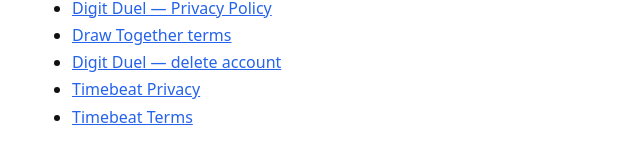
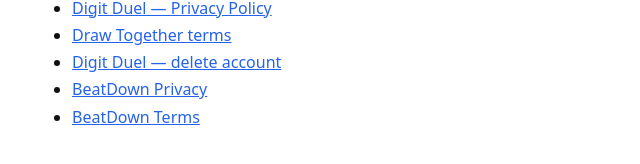
Before and after one commit to nosamidev/Nosami-Apps, a plain HTML site: page index.html in a window 1280 px wide. Shown: the part 224-388 px from the top of the page, 288-928 px from the left. Drawn offline with Linux system fonts and the light colour scheme.

Commit message:
Update index.html

```diff
--- a/index.html
+++ b/index.html
@@ -31,8 +31,8 @@ a { color: #2563eb; }
     <li><a href="digitduel-privacy.html">Digit Duel — Privacy Policy</a></li>
     <li><a href="draw-together-terms.html">Draw Together terms</a></li>
     <li><a href="digitduel-delete-account.html">Digit Duel — delete account</a></li>
-    <li><a href="Timebeat-privacy.html">Timebeat Privacy</a></li>
-    <li><a href="Timebeat-terms.html">Timebeat Terms</a></li>
+    <li><a href="Timebeat-privacy.html">BeatDown Privacy</a></li>
+    <li><a href="Timebeat-terms.html">BeatDown Terms</a></li>
   </ul>
 </body>
 </html>
```
